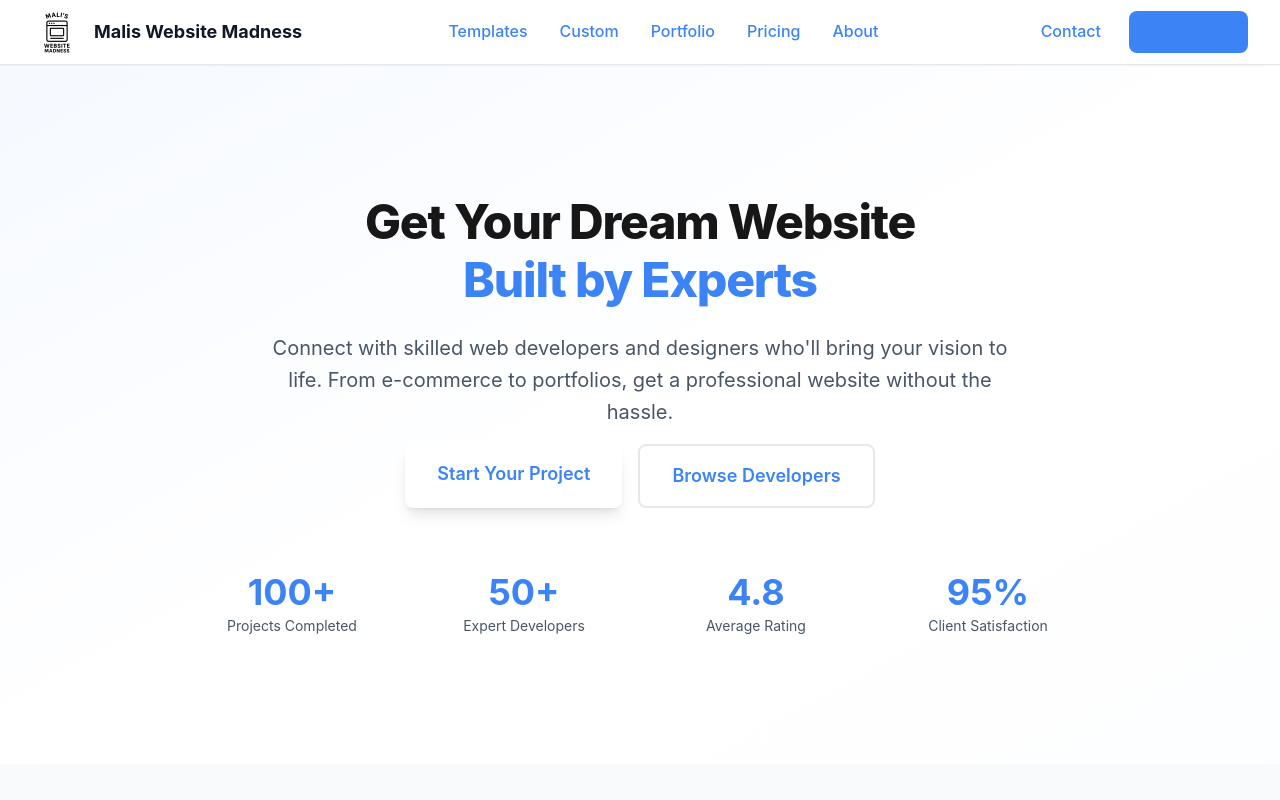
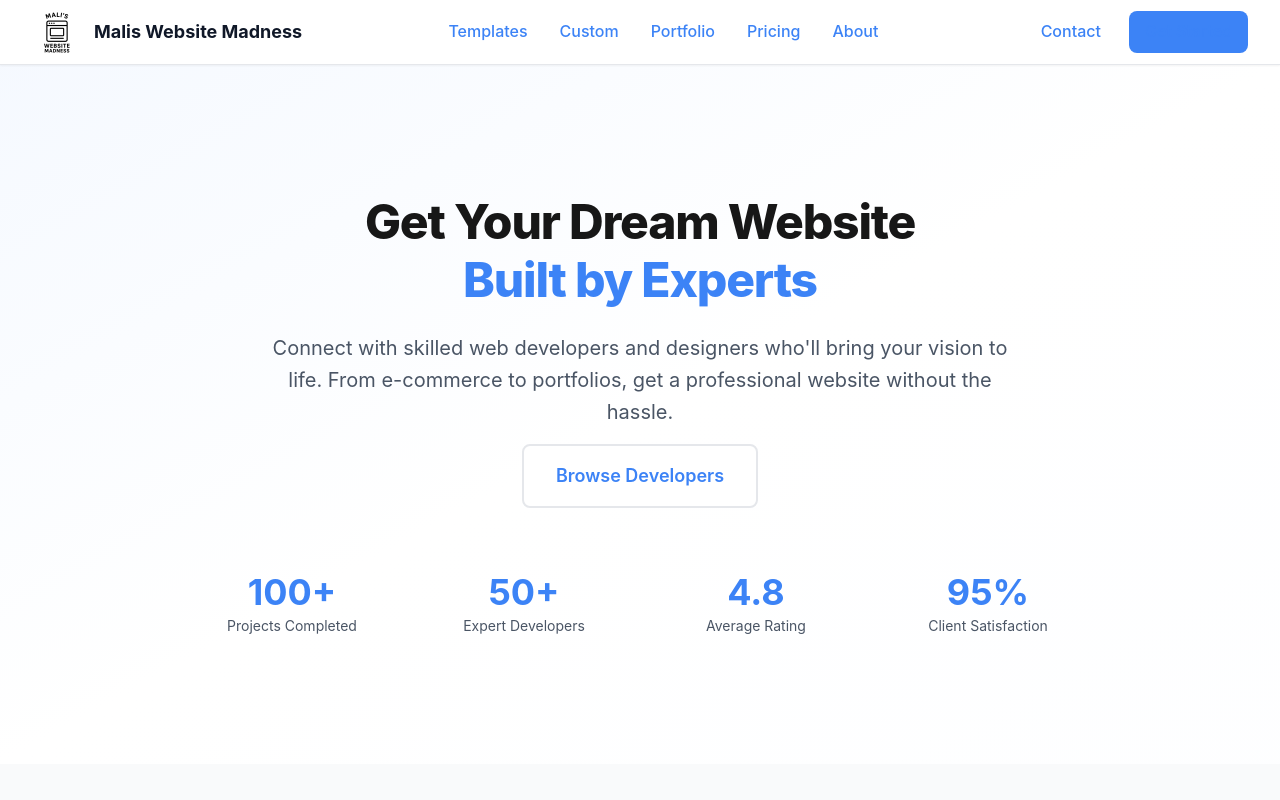
Before and after one commit to TNDIGITALMARK/2c27a74b-e1a2-4929-b48d-02591448a8a7, a Next.js app: page / in a window 1280 px wide. Shown: the top 800 px of the page. Built offline with nearby package versions, Linux system fonts and the light colour scheme.

Commit message:
Phoenix Agent implementation - delete the "Get Started" link page.tsx:1 button
-...

```diff
--- a/src/app/page.tsx
+++ b/src/app/page.tsx
@@ -33,12 +33,6 @@ export default function HomePage() {
             From e-commerce to portfolios, get a professional website without the hassle.
           </p>
           <div className="flex flex-col sm:flex-row gap-4 justify-center">
-            <Link
-              href="/start-project"
-              className="px-8 py-4 bg-white text-black rounded-lg font-semibold text-lg hover:bg-gray-100 transition-colors shadow-lg"
-            >
-              Start Your Project
-            </Link>
             <Link
               href="#developers"
               className="px-8 py-4 bg-white text-primary border-2 border-primary rounded-lg font-semibold text-lg hover:bg-accent transition-colors"
```
